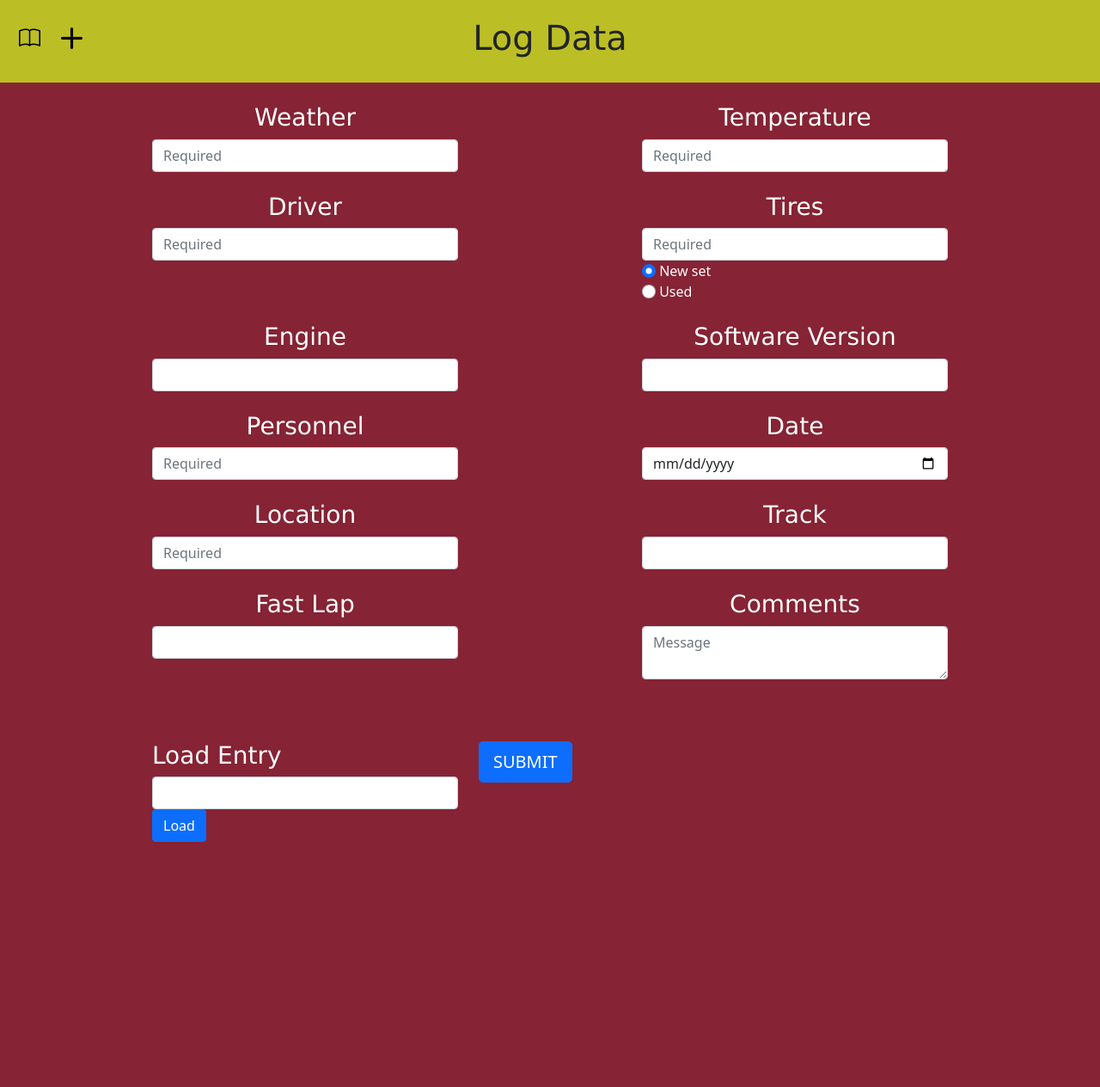
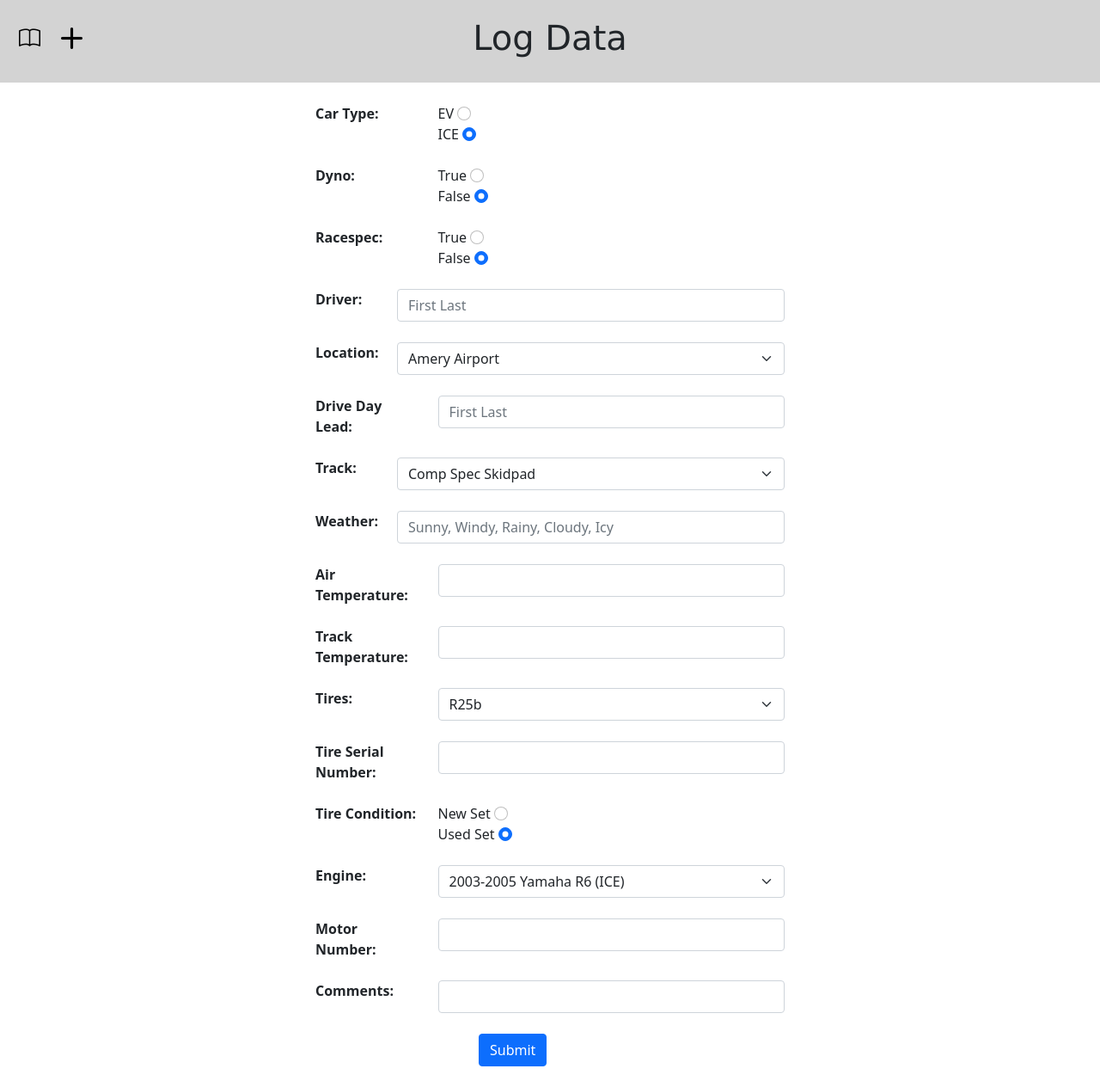
Before and after one commit to gopher-motorsports/trackside-ops, a Django app: page /collectdata in a window 1280 px wide. Shown: the whole page at 86% size. Before the commit the page ends 979 px from the top, so only its background shows below. Run offline with Django 3.2, Linux system fonts and the light colour scheme.

Commit message:
changed enter-drives page

```diff
--- a/data_entry/models.py
+++ b/data_entry/models.py
@@ -14,7 +14,7 @@ class Person(models.Model):
 
 class Drives(models.Model):
     motor_num = models.CharField(max_length=100)
-    car_type = models.BooleanField(default=False)
+    car_type = models.CharField(max_length=10)
     is_racespec = models.BooleanField(default=False)
     weather = models.CharField(max_length=100)
     temperature = models.IntegerField()
--- a/data_entry/templates/data_entry/collectdata.html
+++ b/data_entry/templates/data_entry/collectdata.html
@@ -222,7 +222,7 @@
 							</div>
 							<div>
 								<input type="radio" class="form-check-input" name="tire_condition" value="used" id="used">
-								<label class="radio_tires" for="used">Used</label>
+								<label class="radio_tires" for="used">yoUsed</label>
 							</div>
 						</div>
 					</div>
--- /dev/null
+++ b/data_entry/templates/data_entry/enter_drives.html
@@ -0,0 +1,305 @@
+<!DOCTYPE html>
+{% load static %}
+<html lang="en">
+
+<head>
+	<meta charset="UTF-8">
+	<meta name="viewport" content="width=device-width, initial-scale=1.0">
+	<title>Trackside - Log Data</title>
+	<link rel="stylesheet" href="{% static '/css/main.css' %}">
+	<!-- Bootstrap CDN -->
+	<!-- BS icons CDN -->
+	<link rel="stylesheet" href="https://cdn.jsdelivr.net/npm/bootstrap-icons@1.5.0/font/bootstrap-icons.css">
+	<link href="https://cdn.jsdelivr.net/npm/bootstrap@5.0.2/dist/css/bootstrap.min.css" rel="stylesheet"
+		integrity="sha384-EVSTQN3/azprG1Anm3QDgpJLIm9Nao0Yz1ztcQTwFspd3yD65VohhpuuCOmLASjC" crossorigin="anonymous">
+	<script src="https://cdn.jsdelivr.net/npm/bootstrap@5.0.2/dist/js/bootstrap.bundle.min.js"
+		integrity="sha384-MrcW6ZMFYlzcLA8Nl+NtUVF0sA7MsXsP1UyJoMp4YLEuNSfAP+JcXn/tWtIaxVXM"
+		crossorigin="anonymous"></script>
+	<!-- end Bootstrap CDN -->
+	<script src="{% static '/js/script.js' %}"></script>
+	<style>
+		input {
+			border-radius: 25px;
+		}
+	</style>
+</head>
+
+<body>
+	<div class="header">
+		<div class="row">
+			<div class="col-md-4" align="left">
+				<!-- <a href="{% url 'view_team' %}" class="logo"><i class="bi bi-people"></i></a> -->
+				<a href="{% url 'view_data' %}" class="logo"><i class="bi bi-book"></i></a>
+				<a href="{% url 'collectdata' %}" class="logo"><i class="bi bi-plus-lg"></i></a>
+			</div>
+			<div class="col-md-4" align="left">
+				<h2 align="center" class="display-6">Log Data</h2>
+			</div>
+		</div>
+	</div>
+	<div class="container">
+		<div class="main">
+			<div class="row">
+			<div class="col-md-3"></div>
+			<div class="col-md-6">
+				{% if message %}
+				<h1 class="logdata">{{message}}</h1>
+				<form action="{% url 'collectdata' %}">
+					<input class="btn-user" , type="submit" , value="New Entry">
+				</form>
+				<form action="{% url 'home' %}">
+					<input class="btn-user" , style="margin-top: 100px" type="submit" , value="Home">
+				</form>
+				{% elif entry %}
+				<br>
+				<form action="{% url 'collectdata' %}" method="post">
+					{% csrf_token %}
+				</form>
+				{% else %}
+				<br>
+				<form action="{% url 'collectdata' %}" method="post">
+					{% csrf_token %}
+					<!-- Date -->
+					<!-- <label for="date">Date:</label>
+					<input class="form-control" type="date" id="date" name="date"
+						min="2010-01-01" max="2030-12-31"> -->
+					<div class="row">
+						<!-- Car Type -->
+						<div class="col-md-3">
+							<label for="car_type" class="field">Car Type:</label><br>
+						</div>
+						<div class="col-md-9">
+							<label for="car_type">EV</label>
+							<input type="radio" class="form-check-input" name="car_type" value="EV" id="car_type"><br>
+							<label for="car_type">ICE</label>
+							<input type="radio" class="form-check-input" name="car_type" value="ICE" id="car_type"
+								checked><br>
+						</div>
+					</div><br>
+
+					<div class="row">
+						<!-- Is Dyno -->
+						<div class="col-md-3">
+							<label for="is_dyno" class="field">Dyno:</label><br>
+						</div>
+						<div class="col-md-9">
+							<label for="is_dyno">True</label>
+							<input type="radio" class="form-check-input" name="is_dyno" value="true" id="is_dyno_true"
+								required><br>
+							<label for="is_racespec">False</label>
+							<input type="radio" class="form-check-input" name="is_dyno" value="False" id="is_dyno_false"
+								required checked><br>
+						</div>
+					</div><br>
+					<div class="row">
+						<!-- Is Racespec -->
+						<div class="col-md-3">
+							<label for="is_racespec" class="field">Racespec:</label><br>
+						</div>
+						<div class="col-md-3">
+							<label for="is_racespec">True</label>
+							<input type="radio" class="form-check-input" name="is_racespec" value="true" id="is_racespec_true"
+								required><br>
+							<label for="is_racespec">False</label>
+							<input type="radio" class="form-check-input" name="is_racespec" value="False" id="is_racespec_false"
+								required checked><br>
+						</div>
+					</div><br>
+					<div class="row">
+						<!-- Driver -->
+						<div class="col-md-2">
+							<label for="driver" class="field">Driver:</label>
+						</div>
+						<div class="col-md-10">
+							<input type="text" class="form-control" id="driver" name="driver" placeholder="First Last" required>
+						</div>
+					</div><br>
+					<div class="row">
+						<!-- Location  -->
+						<div class="col-md-2">
+							<label for="location" class="field">Location:</label>
+						</div>
+						<div class="col-md-10">
+							<select name="location" class="form-select" onchange='CheckLocations(this.value);'>
+								<option value="Amery Airport">Amery Airport</option>
+								<option value="State Fair Lot">State Fair Lot</option>
+								<option value="other">Other</option>
+							</select>
+							<input type="text" class="form-control" placeholder="Enter other location name" name="location"
+								id="location" style='display:none;' />
+						</div>
+					</div><br>
+					<div class="row">
+						<!-- Drive Day Leader -->
+						<div class="col-md-3">
+							<label for="drive_day_lead" class="field">Drive Day Lead:</label>
+						</div>
+						<div class="col-md-9">
+							<input type="text" class="form-control" id="drive_day_lead" name="drive_day_lead"
+								placeholder="First Last" required>
+						</div>
+					</div><br>
+					<div class="row">
+						<!-- Track -->
+						<div class="col-md-2">
+							<label for="track" class="field">Track:</label>
+						</div>
+						<div class="col-md-10">
+							<select name="track" class="form-select" onchange='CheckTracks(this.value);'>
+								<option value="Comp Spec Skidpad">Comp Spec Skidpad</option>
+								<option value="Acceleration">Acceleration</option>
+								<option value="Open Loop Autocross">Open Loop Autocross</option>
+								<option value="Close Loop Autocross">Close Loop Autocross</option>
+								<option value="other">Other</option>
+							</select>
+							<input type="text" class="form-control" placeholder="Enter other track name" name="track" id="track"
+								style='display:none;' />
+						</div>
+					</div><br>
+					<div class="row">
+						<!-- Weather -->
+						<div class="col-md-2">
+							<label for="weather" class="field">Weather:</label>
+						</div>
+						<div class="col-md-10">
+							<input type="text" class="form-control" name="weather" id="weather" placeholder="Sunny, Windy, Rainy, Cloudy, Icy">
+						</div>
+					</div><br>
+					<div class="row">
+						<!-- Air Temperature -->
+						<div class="col-md-3">
+							<label for="air_temperature" class="field">Air Temperature:</label>
+						</div>
+						<div class="col-md-9">
+							<input type="number" class="form-control" name="air_temp" id="air_temperature">
+						</div>
+					</div><br>
+					<div class="row">
+						<!-- Track Temperature -->
+						<div class="col-md-3">
+							<label for="track_temperature" class="field">Track Temperature:</label>
+						</div>
+						<div class="col-md-9">
+							<input type="number" class="form-control" name="track_temp" id="track_temperature">
+						</div>
+					</div><br>
+					<div class="row">
+						<!-- Tires -->
+						<div class="col-md-3">
+							<label for="tires" class="field">Tires:</label>
+						</div>
+						<div class="col-md-9">
+							<select name="tires" class="form-select" onchange='CheckTires(this.value);'>
+								<option value="R25b">R25b</option>
+								<option value="LC0C">LC0C</option>
+								<option value="other">Other</option>
+							</select>
+							<input type="text" class="form-control" placeholder="Enter other tire name" name="tires" id="tires"
+								style='display:none;' />
+							</div>
+						</div><br>
+					<div class="row">
+						<div class="col-md-3">
+							<label for="tire-serial-num" class="field">Tire Serial Number:</label>
+						</div>
+						<div class="col-md-9">
+							<input type="text" class="form-control" name="tire_serial_num" id="tire_serial_num">
+						</div>
+					</div><br>
+					<div class="row">
+						<!-- Tire Condition -->
+						<div class="col-md-3">
+							<label for="tire_condition" class="field">Tire Condition:</label><br>
+						</div>
+						<div class="col-md-9">
+							<label for="tire_condition_new">New Set</label>
+							<input type="radio" class="form-check-input" name="tire_condition" id="tire_condition_new"><br>
+							<label for="tire_condition_used">Used Set</label>
+							<input type="radio" class="form-check-input" name="tire_condition" id="tire_condition_used" checked><br>
+						</div>
+					</div><br>
+					<div class="row">
+						<!-- Engine -->
+						<div class="col-md-3">
+							<label for="engine" class="field">Engine:</label>
+						</div>
+						<div class="col-md-9">
+							<select name="engine" class="form-select" onchange='CheckEngine(this.value);'>
+								<option value="2003-2005 Yamaha R6">2003-2005 Yamaha R6 (ICE)</option>
+								<option value="Emrax 208">Emrax 208 (EV)</option>
+								<option value="other">Other</option>
+							</select>
+							<input type="text" class="form-control" placeholder="Enter other engine name" name="engine" id="engine"
+								style='display:none;' />
+						</div>
+					</div><br>
+					<div class="row">
+						<!-- Motor num -->
+						<div class="col-md-3">
+							<label for="motor_num" class="field">Motor Number:</label>
+						</div>
+						<div class="col-md-9">
+							<input type="text" class="form-control" name="motor_num" id="motor_num">
+						</div>
+					</div><br>
+					<div class="row">
+						<!-- Comments -->
+						<div class="col-md-3">
+							<label for="comments" class="field">Comments:</label>
+						</div>
+						<div class="col-md-9">
+							<input type="text" class="form-control" name="comments" id="comments">
+						</div>
+					</div><br>
+					<!-- entry id -->
+					<!-- <label for="entry_id">entry id:</label> -->
+					<div class="row">
+						<!-- SUBMIT -->
+						<div class="col-md-4"></div>
+						<div class="col-md-4">
+							<input type="submit" label="Submit" class="btn btn-primary">
+						</div>
+						<div class="col-md-4"></div>
+					</div><br>
+					<input class="form-control" id="entry_id" type="text" name="entry_id" hidden="true"
+						value={{entry.id}}>
+				</form>
+				{% endif %}
+			</div>
+			<div class="col-md-3"></div>
+			</div>
+		</div>
+	</div>
+	<script type="text/javascript">
+		function CheckLocations(val) {
+			var element = document.getElementById('location');
+			if (val == 'Pick a Location' || val == 'other')
+				element.style.display = 'block';
+			else
+				element.style.display = 'none';
+		}
+		function CheckTracks(val) {
+			var element = document.getElementById('track');
+			if (val == 'Pick a Track' || val == 'other')
+				element.style.display = 'block';
+			else
+				element.style.display = 'none';
+		}
+		function CheckTires(val) {
+			var element = document.getElementById('tires');
+			if (val == 'Pick a Tire' || val == 'other')
+				element.style.display = 'block';
+			else
+				element.style.display = 'none';
+		}
+		function CheckEngine(val) {
+			var element = document.getElementById('engine');
+			if (val == 'Pick an Engine' || val == 'other')
+				element.style.display = 'block';
+			else
+				element.style.display = 'none';
+		}
+	</script>
+</body>
+
+</html>
--- a/data_entry/views.py
+++ b/data_entry/views.py
@@ -1,21 +1,26 @@
-from django.shortcuts import render
+from django.shortcuts import render, redirect
 from .models import Person, Drives
 import datetime
 from .serializers import PersonSerializer, DrivesSerializer
 from rest_framework import viewsets
 
+
 class DrivesViewSet(viewsets.ModelViewSet):
     queryset = Drives.objects.all().order_by('created_at')
     serializer_class = DrivesSerializer
+
 
 class PersonViewSet(viewsets.ModelViewSet):
     queryset = Person.objects.all().order_by('name')
     serializer_class = PersonSerializer
 
+
 """
     Home Page
 
 """
+
+
 def home(request):
     context = {}
     return render(request, 'data_entry/home.html', context)
@@ -30,6 +35,8 @@ def home(request):
     otherwise load empty data log form
 
 """
+
+
 def collectData(request):
     if request.method == 'POST':
         # if the request contains an entry ID
@@ -48,13 +55,14 @@ def collectData(request):
                 # format date; needed to display correct date
                 date_time_str = str(entry.created_at)
                 date_time_str = date_time_str[:-6]
-                date_time_obj = datetime.datetime.strptime(date_time_str, '%Y-%m-%d %H:%M:%S.%f')
+                date_time_obj = datetime.datetime.strptime(
+                    date_time_str, '%Y-%m-%d %H:%M:%S.%f')
                 date = str(date_time_obj.date())
                 context = {
                     'entry': entry,
                     'personnel': personnel,
                     'date': date,
-                    }
+                }
                 return render(request, 'data_entry/collectdata.html', context)
             # entry is being updated
             else:
@@ -83,7 +91,6 @@ def collectData(request):
 
                 entry.personnel = personnel
 
-
                 context = {
                     'weather': entry.weather,
                     'temperature': entry.temperature,
@@ -109,62 +116,72 @@ def collectData(request):
         # Get information from fields and create a new database entry
         # Validate users and display a success or an error message
         else:
+            motor_num = request.POST['motor_num']
+            car_type = request.POST['car_type']
+            is_racespec = request.POST['is_racespec']
             weather = request.POST['weather']
-            temperature = request.POST['temperature']
+            # temperature = request.POST['temperature']
+            track_temp = request.POST['track_temp']
+            air_temp = request.POST['air_temp']
             driver = request.POST['driver']
             location = request.POST['location']
+            is_dyno = request.POST['is_dyno']
             track = request.POST['track']
-            fast_lap = request.POST['fast_lap']
             tires = request.POST['tires']
+            # date = request.POST['date']
             tire_condition = request.POST['tire_condition']
             engine = request.POST['engine']
-            software = request.POST['software']
             comments = request.POST['comments']
-            personnel = []
-            for person in request.POST['personnel'].replace(' ', '').split(','):
-                if Person.objects.filter(name=person).exists():
-                    personnel.append(person)
-                else:
-                    message = 'No user found with name ' + person
-                    return render(request, 'data_entry/collectdata.html', {'message': message})
-
+            drive_day_lead = request.POST['drive_day_lead']
 
             context = {
+                'motor_num': motor_num,
+                'car_type': car_type,
+                'is_racespec': is_racespec,
                 'weather': weather,
-                'temperature': temperature,
+                # 'temperature': temperature,
+                'track_temp': track_temp,
+                'air_temp': air_temp,
                 'driver': driver,
                 'location': location,
+                'is_dyno': is_dyno,
                 'track': track,
-                'fast_lap': fast_lap,
+				# 'date': date,
                 'tires': tires,
                 'tire_condition': tire_condition,
                 'engine': engine,
-                'software': software,
                 'comments': comments,
-                'personnel': personnel,
+                'drive_day_lead': drive_day_lead,
             }
 
             Drives.objects.create(
-                weather = weather,
-                temperature = temperature,
-                driver = driver,
-                location = location,
-                track = track,
-                fast_lap = fast_lap,
-                tires = tires,
-                tire_condition = tire_condition,
-                engine = engine,
-                software = software,
-                comments = comments,
-                personnel = personnel
+                motor_num=motor_num,
+                car_type=car_type,
+                is_racespec=is_racespec,
+                weather=weather,
+                # temperature=temperature,
+                air_temp=air_temp,
+                track_temp=track_temp,
+                driver=driver,
+				# date=date,
+                location=location,
+                track=track,
+                is_dyno=is_dyno,
+                tires=tires,
+                tire_condition=tire_condition,
+                engine=engine,
+                comments=comments,
+                drive_day_lead=drive_day_lead
             )
 
             message = 'Data has been recorded'
-            return render(request, 'data_entry/collectdata.html', {'message': message})
-
+            # return render(request, 'data_entry/collectdata.html', {'message': message})
+            return redirect('view_data')
+        # GET REQUEST
     else:
         context = {}
-        return render(request, 'data_entry/collectdata.html', context)
+        return render(request, 'data_entry/enter_drives.html', context)
+
 
 """
     View Data Page
@@ -175,22 +192,24 @@ def collectData(request):
     otherwise load database entries
 
 """
+
+
 def viewData(request):
-	if request.method == 'POST':
-		method = request.POST['method']
-		# delete entry from database
-		if method == "delete":
-			entry_id = request.POST['entry_id']
-			Drives.objects.filter(id=entry_id).delete()
-			entries = Drives.objects.all()
-			context = {'entries': entries}
-			return render(request, 'data_entry/viewdata.html', context)
-		elif method == "filter":
-			param = request.POST['param']
-			hashTable = {
+    if request.method == 'POST':
+        method = request.POST['method']
+        # delete entry from database
+        if method == "delete":
+            entry_id = request.POST['entry_id']
+            Drives.objects.filter(id=entry_id).delete()
+            entries = Drives.objects.all()
+            context = {'entries': entries}
+            return render(request, 'data_entry/viewdata.html', context)
+        elif method == "filter":
+            param = request.POST['param']
+            hashTable = {
                 "id": "id",
-                "Date": "created_at",
-                "Weather" : "weather",
+                "Date": "date",
+                "Weather": "weather",
                 "Temperature": "temperature",
                 "Driver": "driver",
                 "Location": "location",
@@ -204,18 +223,18 @@ def viewData(request):
                 "Created At": "created_at",
                 "Personnel": "personnel"
             }
-			search_param = request.POST['search']
-			d = {
-				hashTable[search_param]: param
-			}
-			entries = Drives.objects.filter(**d)
-			context = {'entries': entries}
-		return render(request, 'data_entry/viewdata.html', context)
+            search_param = request.POST['search']
+            d = {
+                hashTable[search_param]: param
+            }
+            entries = Drives.objects.filter(**d)
+            context = {'entries': entries}
+        return render(request, 'data_entry/viewdata.html', context)
     # load all entries
-	else:
-		entries = Drives.objects.all()
-		context = {'entries': entries}
-		return render(request, 'data_entry/viewdata.html', context)
+    else:
+        entries = Drives.objects.all()
+        context = {'entries': entries}
+        return render(request, 'data_entry/viewdata.html', context)
 
 
 """
@@ -226,37 +245,39 @@ def viewData(request):
 
 """
 
+
 def viewTeam(request):
-	if request.method == 'POST':
-		method = request.POST['method']
-		# delete entry from database
-		if method == "delete":
-			entry_id = request.POST['entry_id']
-			Drives.objects.filter(id=entry_id).delete()
-			entries = Drives.objects.all()
-			context = {'entries': entries}
-			return render(request, 'data_entry/viewdata.html', context)
-		elif method == "filter":
-			param = request.POST['param']
-			hashTable = {
+    if request.method == 'POST':
+        method = request.POST['method']
+        # delete entry from database
+        if method == "delete":
+            entry_id = request.POST['entry_id']
+            Drives.objects.filter(id=entry_id).delete()
+            entries = Drives.objects.all()
+            context = {'entries': entries}
+            return render(request, 'data_entry/viewdata.html', context)
+        elif method == "filter":
+            param = request.POST['param']
+            hashTable = {
                 "Name": "name",
                 "Subteam": "subteam",
-                "Email" : "email",
+                "Email": "email",
                 "Phone": "phone",
                 "Licensed": "licensed",
             }
-			search_param = request.POST['search']
-			d = {
-				hashTable[search_param]: param
-			}
-			entries = Drives.objects.filter(**d)
-			context = {'entries': entries}
-		return render(request, 'data_entry/viewteam.html', context)
+            search_param = request.POST['search']
+            d = {
+                hashTable[search_param]: param
+            }
+            entries = Drives.objects.filter(**d)
+            context = {'entries': entries}
+        return render(request, 'data_entry/viewteam.html', context)
     # load all entries
-	else:
-		entries = Drives.objects.all()
-		context = {'entries': entries}
-		return render(request, 'data_entry/viewteam.html', context)
+    else:
+        entries = Drives.objects.all()
+        context = {'entries': entries}
+        return render(request, 'data_entry/viewteam.html', context)
+
 
 def createUser(request):
     if request.method == 'POST':
@@ -277,18 +298,18 @@ def createUser(request):
 
         # check if email has already been used and return error
         if Person.objects.filter(email=email).exists():
-            return render(request, 'data_entry/createuser.html', {'email':email})
+            return render(request, 'data_entry/createuser.html', {'email': email})
 
         else:
             Person.objects.create(
-                name = name,
-                email = email,
-                subteam = subteam,
-                phone = phone,
-                licensed = licensed,
+                name=name,
+                email=email,
+                subteam=subteam,
+                phone=phone,
+                licensed=licensed,
             )
 
-            return render(request, 'data_entry/createuser.html', {'name':name})
+            return render(request, 'data_entry/createuser.html', {'name': name})
 
     else:
         context = {}
--- a/static/css/main.css
+++ b/static/css/main.css
@@ -8,7 +8,7 @@ body {
 .header {
   overflow: hidden;
   /* background-color: #f1f1f1; */
-  background-color: #Bcbe25;
+  background-color: #d3d3d3;
   padding: 20px 10px;
 }
 
@@ -76,11 +76,15 @@ table {
   object-fit: cover;
 }
 
+.field {
+	font-weight: bold;
+}
+
 th, td {
   padding: 8px;
   text-align: left;
-  border-bottom: 1px solid #ddd;
-  color:#FFFFFF;
+  /* border-bottom: 1px solid #ddd; */
+  /* color:#FFFFFF; */
   font-family: Verdana, Geneva, Tahoma, sans-serif;
 }
 h1, h2, h3, h4, h5, p {
--- a/static/css/viewdata.css
+++ b/static/css/viewdata.css
@@ -9,7 +9,7 @@ body {
 .header {
   overflow: hidden;
   /* background-color: #f1f1f1; */
-  background-color: #Bcbe25;
+  /* background-color: #Bcbe25; */
   padding: 20px 10px;
 }
 
```
Also changed, not shown: data_entry/templates/data_entry/viewdata.html (+16 -16 lines), requirements copy.txt (deleted).
